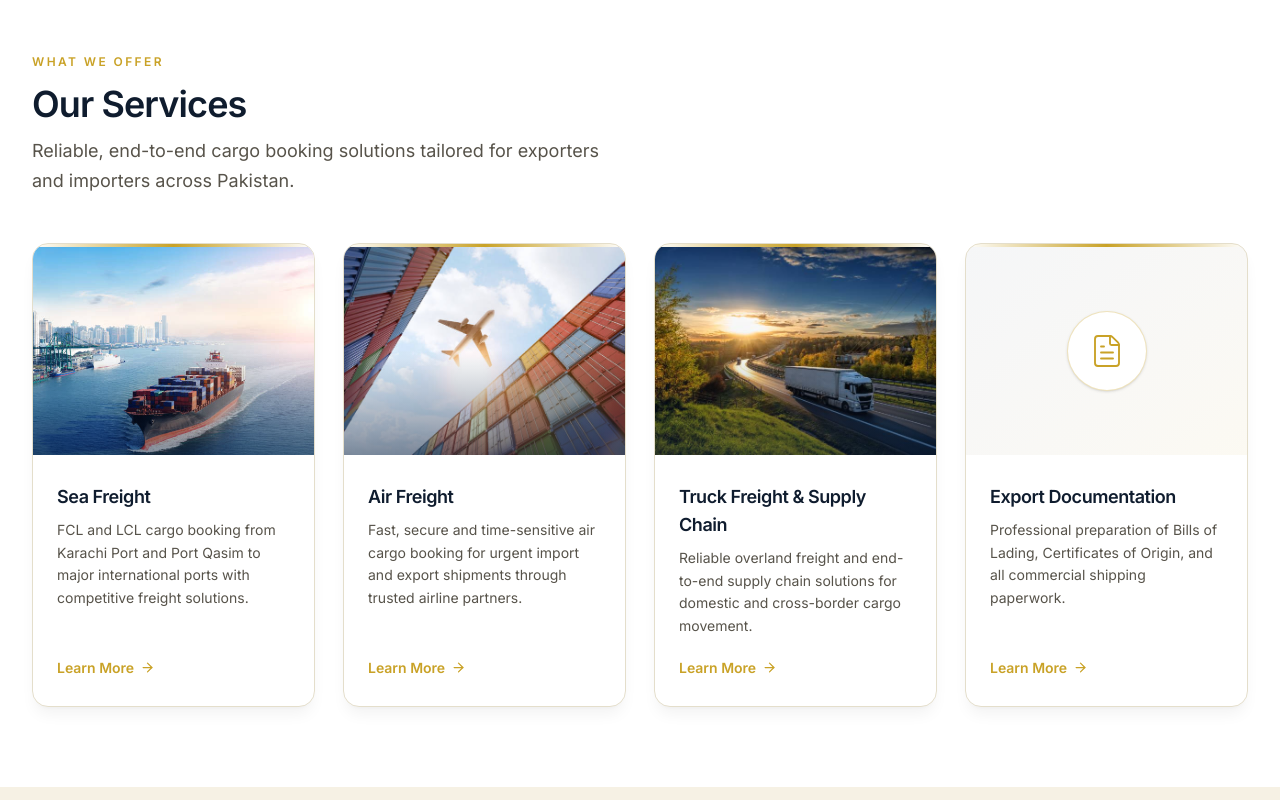
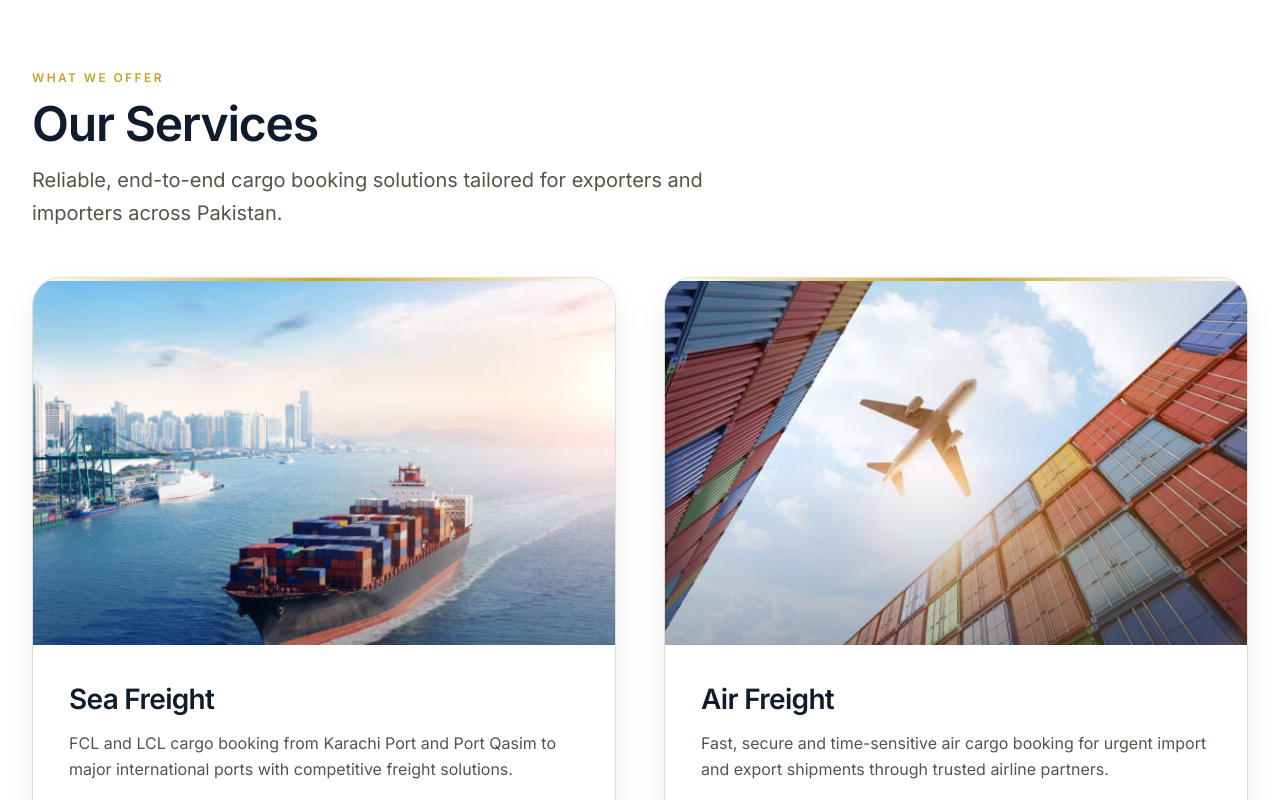
Before and after one commit to Mairaarshad19/allied-shipping-website, a Next.js app: page / in a window 1280 px wide. Shown: the part 1240-2040 px from the top of the page. Built offline with nearby package versions, Linux system fonts and the light colour scheme.

Commit message:
Service section rebuilt

```diff
--- a/components/Services.tsx
+++ b/components/Services.tsx
@@ -1,30 +1,34 @@
 import Image from "next/image";
 import Link from "next/link";
-import { FileText, ArrowRight } from "lucide-react";
+import { ArrowRight } from "lucide-react";
 import Container from "./Container";
 import Reveal from "./Reveal";
 
 const SERVICES = [
   {
+    href: "/services/sea-freight",
     image: "/images/services/sea-freight.jpg",
     title: "Sea Freight",
     description:
       "FCL and LCL cargo booking from Karachi Port and Port Qasim to major international ports with competitive freight solutions.",
   },
   {
+    href: "/services/air-freight",
     image: "/images/services/air-freight.jpg",
     title: "Air Freight",
     description:
       "Fast, secure and time-sensitive air cargo booking for urgent import and export shipments through trusted airline partners.",
   },
   {
+    href: "/services/truck-freight",
     image: "/images/services/truck-freight.jpg",
     title: "Truck Freight & Supply Chain",
     description:
       "Reliable overland freight and end-to-end supply chain solutions for domestic and cross-border cargo movement.",
   },
   {
-    icon: FileText,
+    href: "/services/documentation",
+    image: "/images/services/documentation.jpg",
     title: "Export Documentation",
     description:
       "Professional preparation of Bills of Lading, Certificates of Origin, and all commercial shipping paperwork.",
@@ -33,18 +37,18 @@ const SERVICES = [
 
 export default function Services() {
   return (
-    <section id="services" className="bg-white py-10 sm:py-16 lg:py-20">
+    <section id="services" className="bg-white py-12 sm:py-16 lg:py-24">
       <Container>
         {/* Section header */}
         <Reveal type="fade-up">
-          <div className="mb-8 sm:mb-12 max-w-xl">
+          <div className="mb-10 max-w-2xl sm:mb-12">
             <span className="text-xs font-semibold uppercase tracking-[0.2em] text-gold">
               What We Offer
             </span>
-            <h2 className="mt-3 text-3xl md:text-4xl font-semibold tracking-tight text-heading">
+            <h2 className="mt-3 text-3xl font-semibold tracking-tight text-heading md:text-4xl lg:text-5xl">
               Our Services
             </h2>
-            <p className="mt-3 text-base md:text-lg text-body leading-relaxed">
+            <p className="mt-4 text-base leading-relaxed text-body md:text-lg lg:text-xl">
               Reliable, end-to-end cargo booking solutions tailored for
               exporters and importers across Pakistan.
             </p>
@@ -52,52 +56,36 @@ export default function Services() {
         </Reveal>
 
         {/* Service cards grid */}
-        <div className="grid grid-cols-1 sm:grid-cols-2 lg:grid-cols-4 gap-6 md:gap-7">
+        <div className="grid grid-cols-1 gap-8 md:grid-cols-2 md:gap-10 xl:gap-12 auto-rows-fr">
           {SERVICES.map((service, index) => (
             <Reveal key={service.title} type="fade-up" delay={index * 100}>
-              <div className="group relative flex h-full flex-col overflow-hidden rounded-2xl border border-border bg-white shadow-lg shadow-black/5 transition-all duration-300 hover:-translate-y-1.5 hover:shadow-2xl hover:shadow-black/10">
-                {/* Gold accent line */}
+              <div className="group relative flex h-full flex-col overflow-hidden rounded-[28px] border border-border bg-white shadow-[0_10px_30px_rgba(15,23,42,0.06)] transition-all duration-300 hover:-translate-y-1 hover:shadow-[0_18px_50px_rgba(15,23,42,0.12)]">
                 <div className="h-[3px] w-full shrink-0 bg-gradient-to-r from-transparent via-gold to-transparent" />
 
-                {/* Media — image or premium outline icon */}
-                {service.image ? (
-                  <div className="relative h-48 sm:h-52 w-full shrink-0 overflow-hidden">
+                <div className="relative aspect-[16/10] w-full shrink-0 overflow-hidden bg-slate-100">
                   <Image
                     src={service.image}
                     alt={`${service.title} — Allied Shipping Agency`}
                     fill
-                      sizes="(max-width: 640px) 100vw, (max-width: 1024px) 50vw, 25vw"
-                      className="object-cover transition-transform duration-500 group-hover:scale-105"
+                    sizes="(max-width: 768px) 100vw, 50vw"
+                    className="object-cover transition-transform duration-500 group-hover:scale-[1.03]"
                   />
-                    <div className="absolute inset-0 bg-gradient-to-t from-navy-primary/50 via-navy-primary/0 to-transparent" />
+                  <div className="absolute inset-0 bg-gradient-to-t from-navy-primary/35 via-navy-primary/0 to-transparent" />
                 </div>
-                ) : (
-                  <div className="flex h-48 sm:h-52 w-full shrink-0 items-center justify-center bg-gradient-to-br from-navy-primary/[0.04] to-gold/[0.06]">
-                    <div className="flex h-20 w-20 items-center justify-center rounded-full border border-gold/30 bg-white shadow-sm transition-transform duration-300 group-hover:scale-105">
-                      {service.icon && (
-                        <service.icon
-                          className="h-9 w-9 text-gold"
-                          strokeWidth={1.25}
-                        />
-                      )}
-                    </div>
-                  </div>
-                )}
 
-                {/* Content */}
-                <div className="flex flex-1 flex-col px-6 py-6 sm:py-7">
-                  <h3 className="text-lg font-semibold tracking-tight text-heading break-words">
+                <div className="flex flex-1 flex-col px-7 py-7 sm:px-8 sm:py-8 lg:px-9 lg:py-9">
+                  <h3 className="text-2xl font-semibold tracking-tight text-heading break-words lg:text-[1.75rem]">
                     {service.title}
                   </h3>
-                  <p className="mt-2 flex-1 text-sm leading-relaxed text-body break-words">
+                  <p className="mt-3 flex-1 text-sm leading-relaxed text-body break-words md:text-[0.95rem] lg:text-base">
                     {service.description}
                   </p>
                   <Link
-                    href="/#contact"
-                    className="mt-5 inline-flex items-center gap-1.5 text-sm font-semibold text-gold transition-all duration-200 group-hover:gap-2.5"
+                    href={service.href}
+                    className="mt-7 inline-flex items-center justify-center gap-2 self-start rounded-full border border-gold/30 bg-navy-primary px-5 py-3 text-sm font-semibold text-white shadow-sm transition-all duration-200 hover:-translate-y-0.5 hover:border-gold hover:bg-navy-primary/95 hover:shadow-md hover:shadow-navy-primary/20"
                   >
                     Learn More
-                    <ArrowRight size={15} strokeWidth={2} />
+                    <ArrowRight size={16} strokeWidth={2} />
                   </Link>
                 </div>
               </div>
```
Lines whose indentation alone changed are shown as unchanged.
